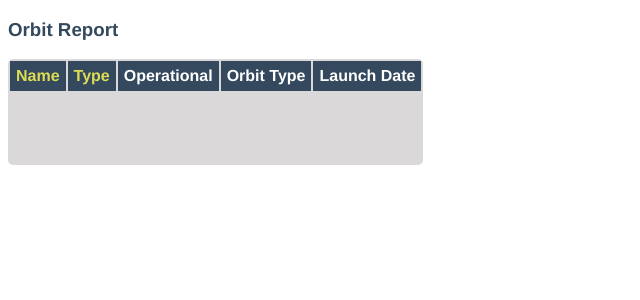
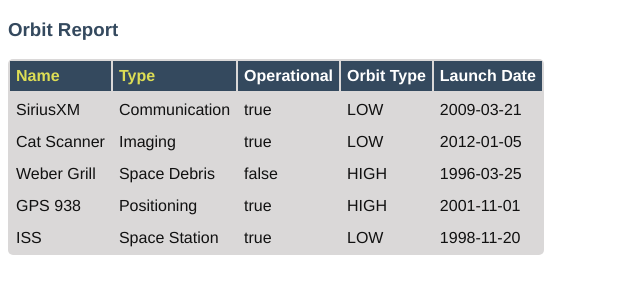
Before and after one commit to nlaleman/orbit-report, an Angular app: page / in a window 1280 px wide. Shown: the top 300 px of the page, without its empty margins (0-640 px from the left). Built offline with nearby package versions, Linux system fonts and the light colour scheme.

Commit message:
Part 4
Part 4 done

```diff
--- a/src/app/orbit-list/orbit-list.component.html
+++ b/src/app/orbit-list/orbit-list.component.html
@@ -9,10 +9,11 @@
     <tr>
    <!-- TODO: put <tr *ngFor=""></tr> here -->
    <tr *ngFor="let satellite of satellites">
-    <td>{{name}}</td>
-    <td>{{type}}</td>
-    <td>{{operational}}</td>
-    <td>{{orbitType}}</td>
-    <td>{{launchdate}}</td>
+<td>{{satellite.name}}</td>
+<td>{{satellite.type}}</td>
+<td>{{satellite.operational}}</td>
+<td>{{satellite.orbitType}}</td>
+<td>{{satellite.launchDate}}</td>
+
    </tr>
 </table>
--- a/src/app/satellite.ts
+++ b/src/app/satellite.ts
@@ -6,6 +6,10 @@
     launchDate: string;
 
     constructor(name: string, type: string, launchDate: string, orbitType: string, operational: boolean){
-
+        this.name = name
+        this.type = type
+        this.launchDate = launchDate
+        this.orbitType = orbitType
+        this.operational = operational
     }
 }
```
